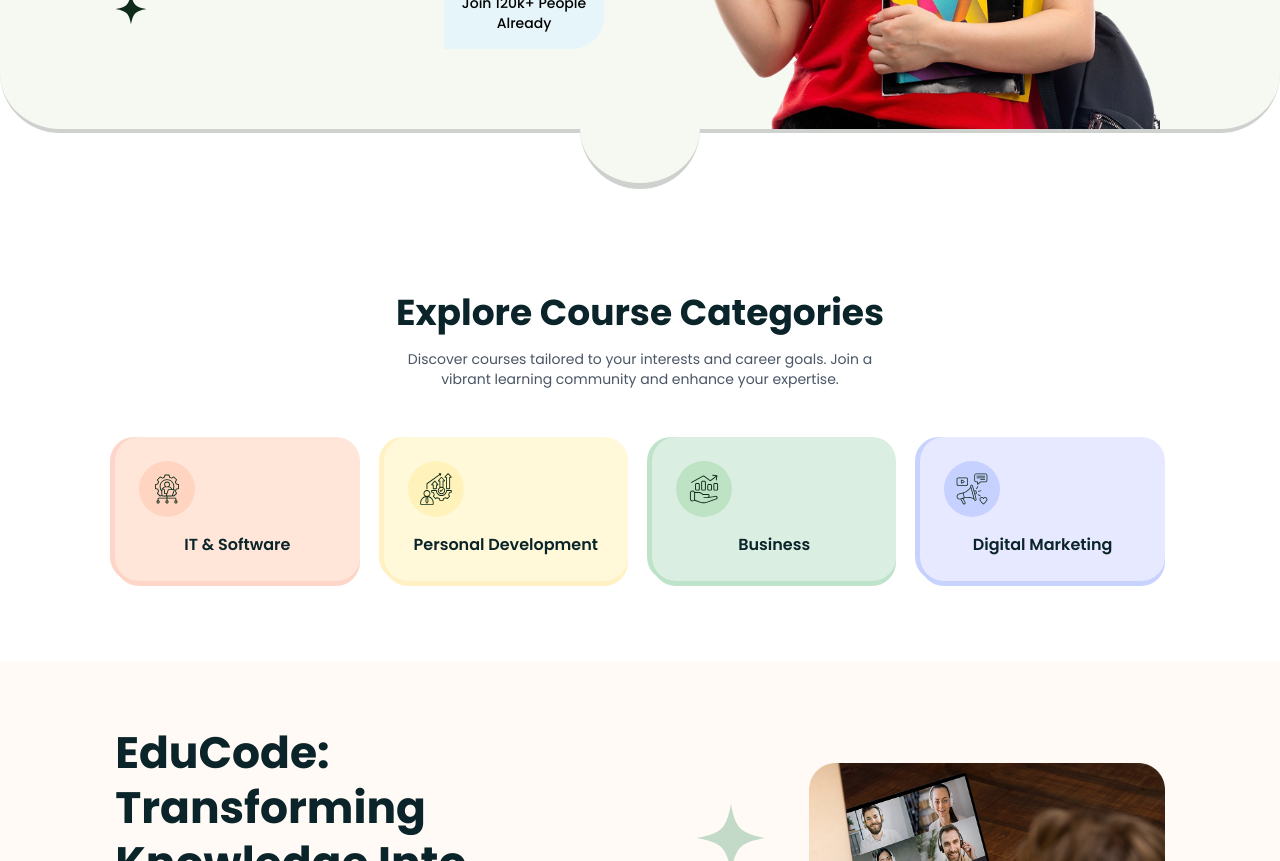
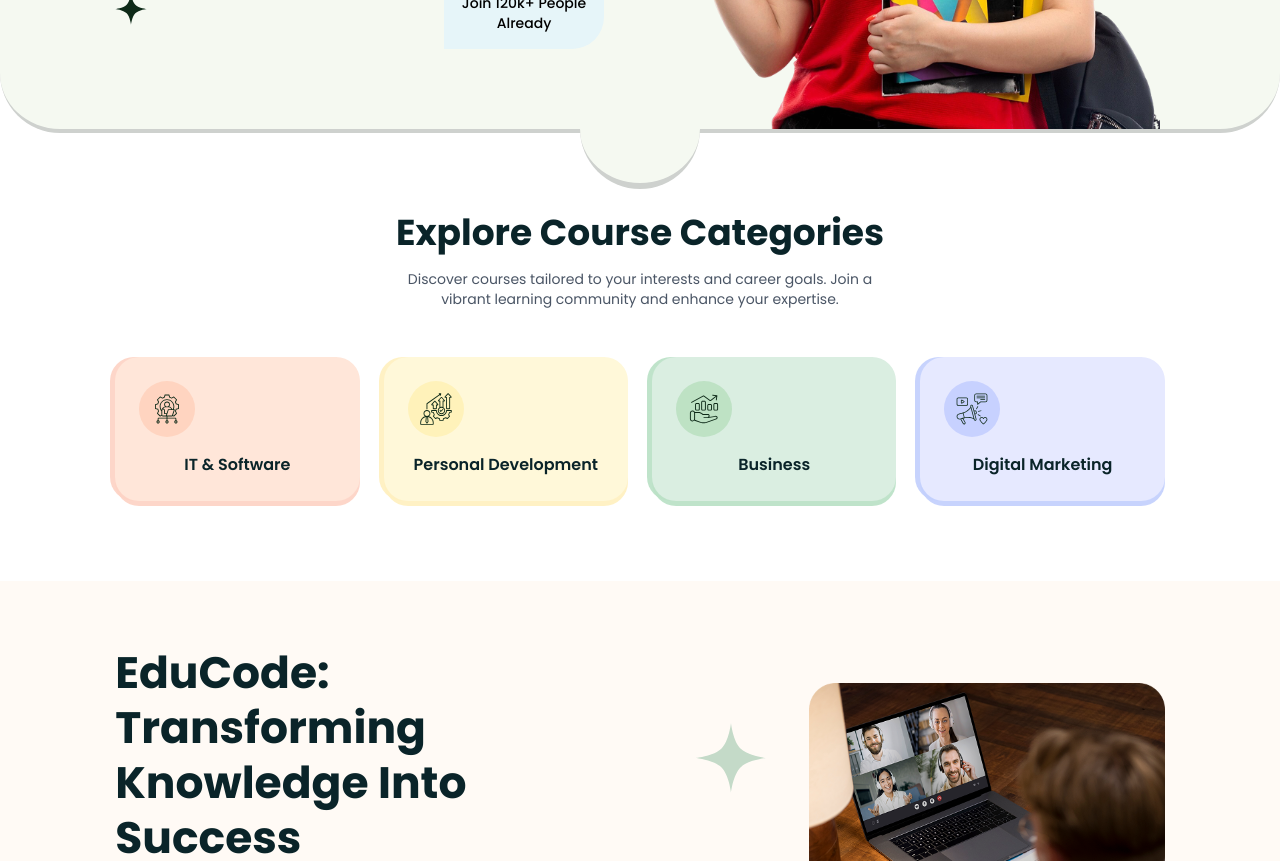
Before and after one commit to Nikunj-Navadiya84/Education, a React (Vite) app in the folder client/: page / in a window 1280 px wide. Shown: the part 700-1561 px from the top of the page. Built offline with nearby package versions, Linux system fonts and the light colour scheme.

Commit message:
Categorise

```diff
--- a/client/src/components/Categories.jsx
+++ b/client/src/components/Categories.jsx
@@ -34,7 +34,7 @@
     ];
 
     return (
-        <div className="pb-20 pt-40 px-4 sm:px-[5vw] md:px-[7vw] lg:px-[9vw]">
+        <div className="pb-20 pt-20 px-4 sm:px-[5vw] md:px-[7vw] lg:px-[9vw]">
             <div className="w-full">
                 <div className="text-center mb-12">
                     <h2 className="text-4xl font-bold text-[#0A2429] mb-4">
```
